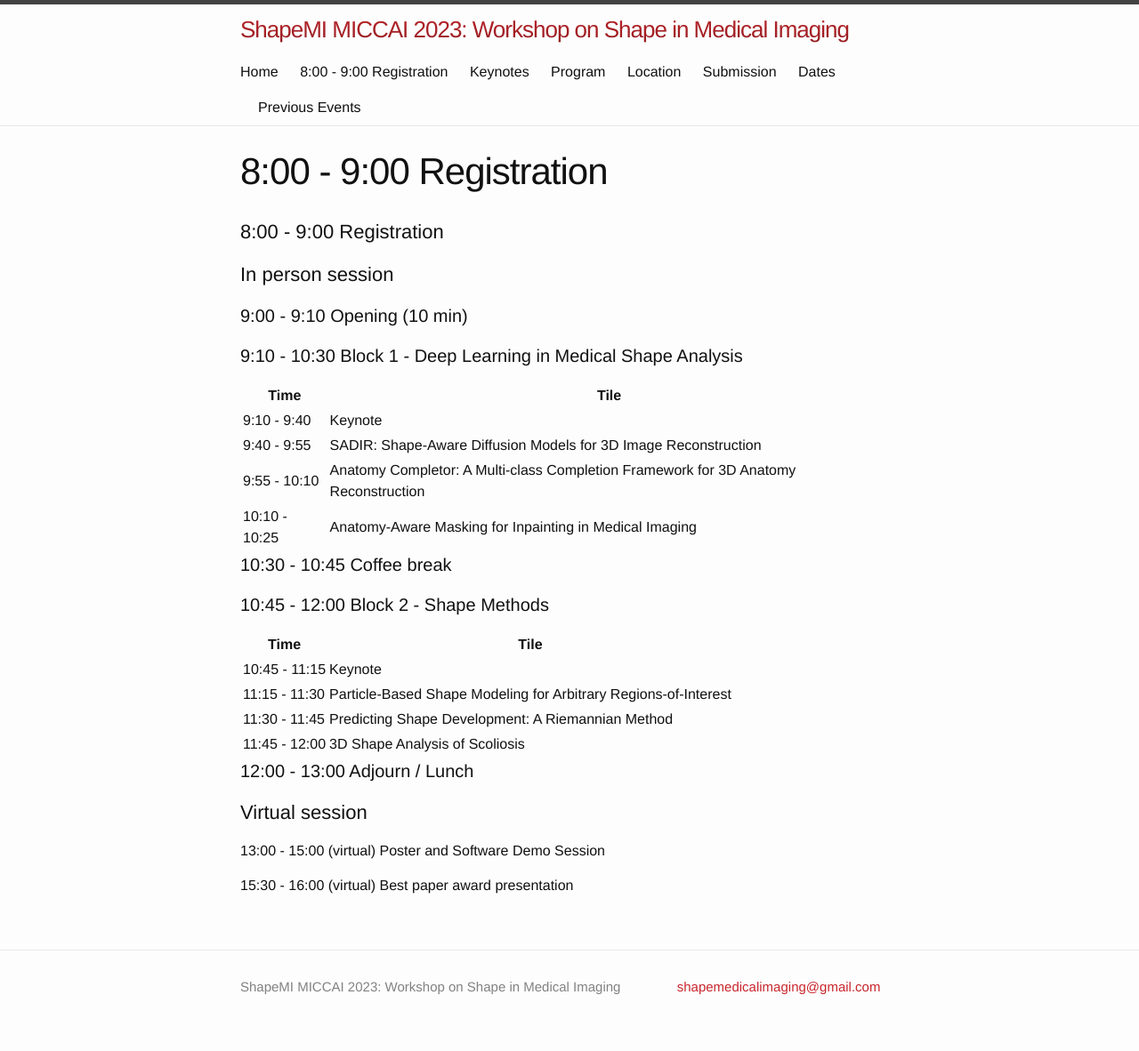
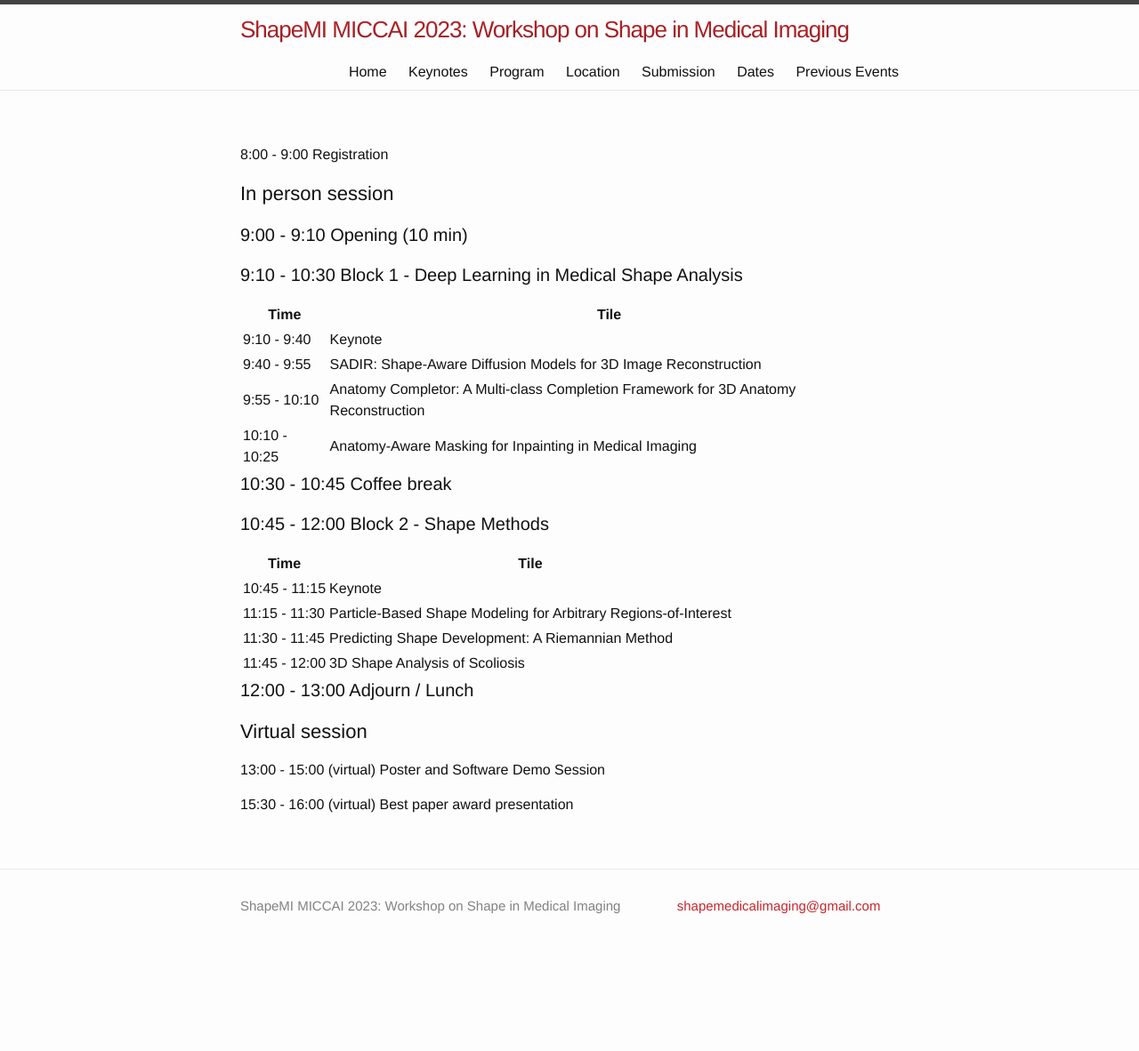
Before and after one commit to shapemi/shapemi.github.io, a Jekyll site: the page built from program/index.md, in a window 1280 px wide. Shown: the whole page at 89% size. Built offline with Jekyll 4.4.1, drawn with Linux system fonts in a browser that asks for light colours; our own code applies the rules of GitHub Pages for plain Markdown files; after the commit the page ends 1091 px from its top, so only the background shows below that.

Commit message:
Update index.md

```diff
--- a/program/index.md
+++ b/program/index.md
@@ -1,5 +1,5 @@
 
-# 8:00 - 9:00 Registration
+8:00 - 9:00 Registration
 
 # In person session <br>
 
```
